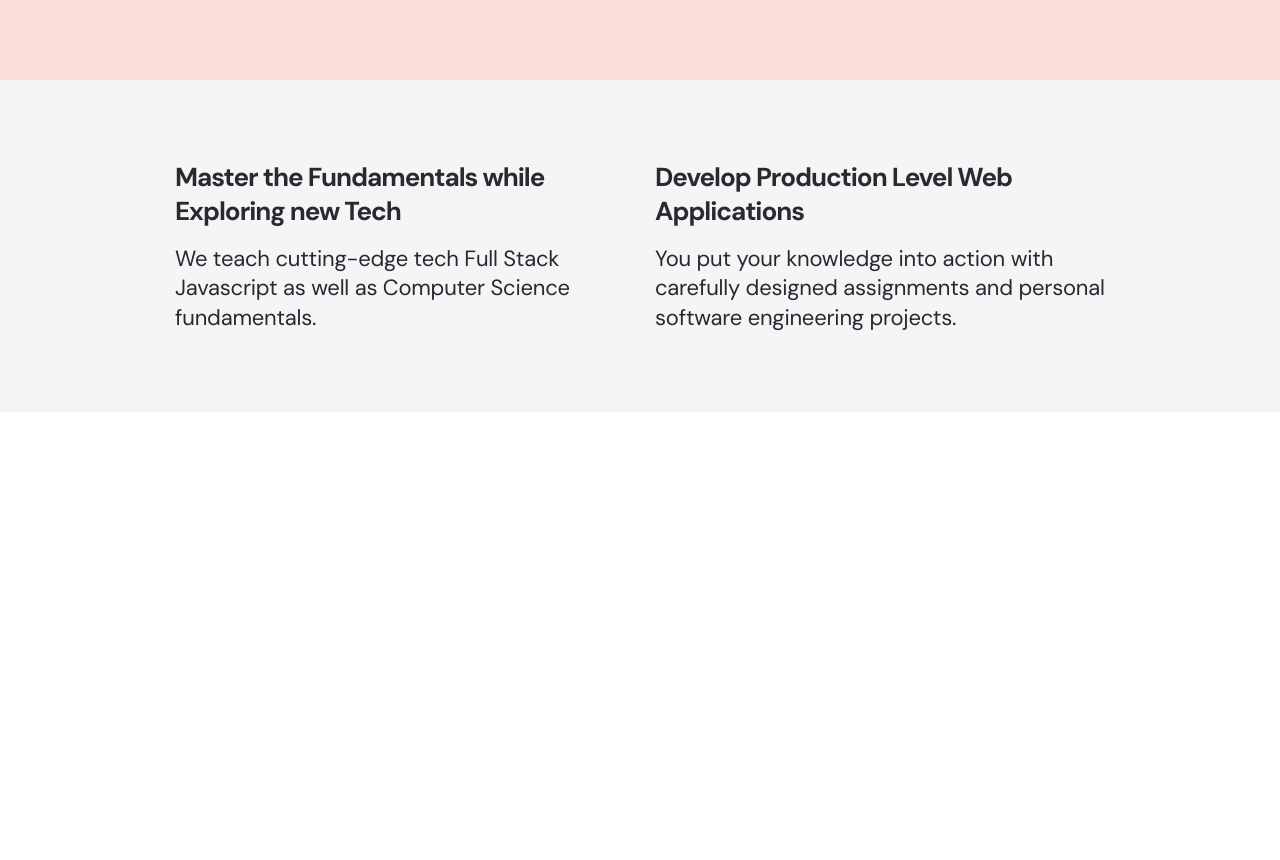
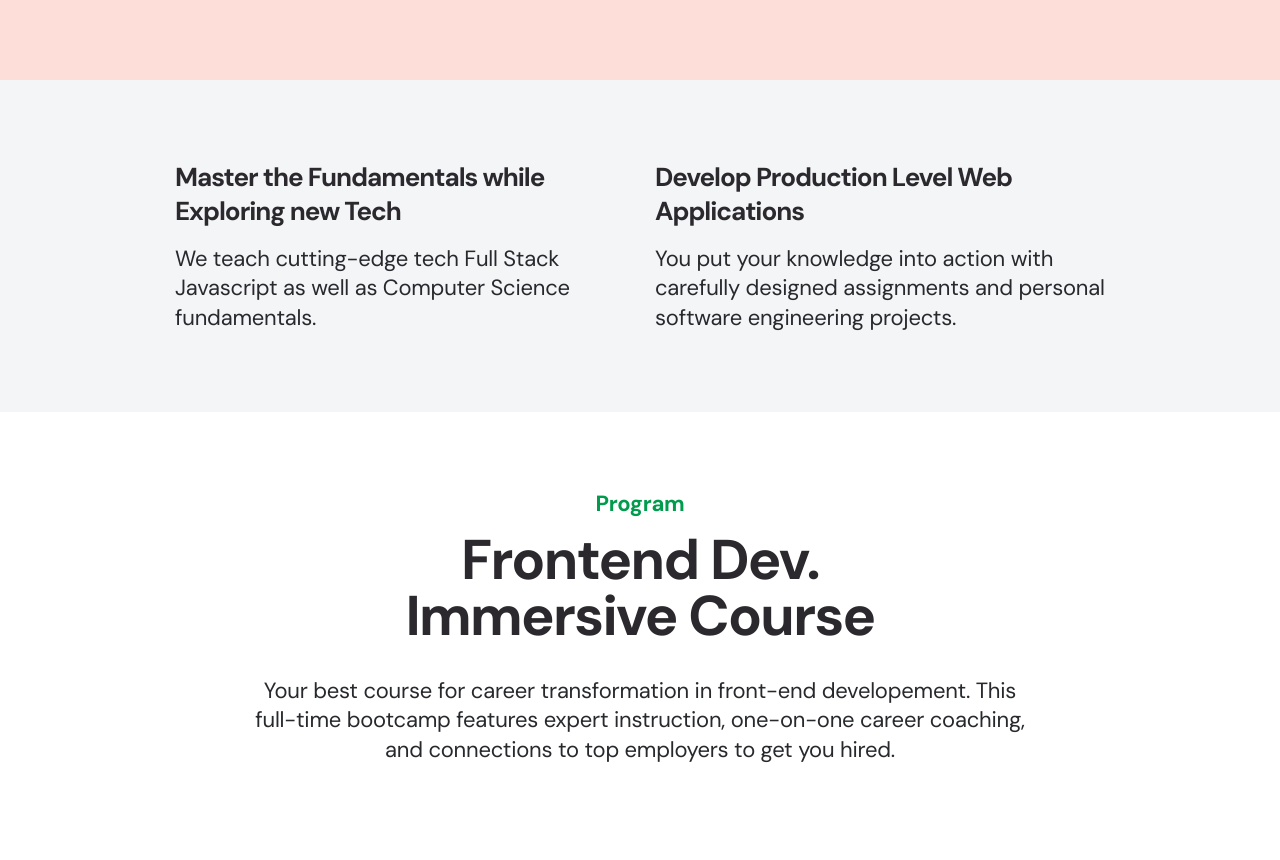
Before and after one commit to Kimyb8870/Frontend_Training_Ad, a plain HTML site: page index.html in a window 1280 px wide. Shown: the part 549-1409 px from the top of the page. Before the commit the page ends 961 px from the top, so only its background shows below. Drawn offline with Linux system fonts and the light colour scheme.

Commit message:
Program section css 공통모듈, 헤더작업 추가

```diff
--- a/css/style.css
+++ b/css/style.css
@@ -44,6 +44,8 @@ p{
     letter-spacing: -0.01em;
 }
 
+/* Common */
+
 .fill-button{
     display: inline-flex;
     justify-content: center;
@@ -68,6 +70,32 @@ p{
     color: #3040C4;
     background-color: #fff;
 }
+
+.section{
+    padding: 80px 0;
+}
+
+.section-category{
+    display: block;
+    font-size: 16px;
+    line-height: 1.5;
+    letter-spacing: -0.01em;
+    margin-bottom: 8px;
+}
+
+.section-title{
+    font-size: 34px;
+    line-height: 1.05;
+    letter-spacing: -0.03em;
+    color: #2B292D;
+    margin-bottom: 24px;
+}
+
+.section-desc{
+
+}
+
+
 
 /* Landing */
 .landing{
@@ -127,11 +155,46 @@ p{
     margin-bottom: 40px;
 }
 
-/* >768px (Desktop) */
+/* program */
+.program .section-category{
+    color: #009B4D;
+}
+
+
+/* 768px 이상 (Desktop) */
 @media screen and (min-width: 768px){
+
+    /* Reset css */
+
     p{
         font-size: 22px;
         line-height: 1.333336;
+    }
+
+    /* Common */
+
+    .fill-button{
+        width: 160px;
+        height: 56px;
+        font-size: 18px;
+        line-height: 1.55555;
+        margin-bottom: 32px;
+    }
+
+    .section{
+        padding-bottom: 96px;
+    }
+
+    .section-category{
+        font-size: 22px;
+        line-height: 1.09;
+        margin-bottom: 16px;
+    }
+
+    .section-title{
+        font-size: 56px;
+        line-height: 1;
+        margin-bottom: 32px;
     }
 
     /* landing */
@@ -146,13 +209,6 @@ p{
         margin-bottom: 32px;
     }
 
-    .fill-button{
-        width: 160px;
-        height: 56px;
-        font-size: 18px;
-        line-height: 1.55555;
-        margin-bottom: 32px;
-    }
 
     .landing .button-group .fill-button:first-child{
         margin-right: 16px;
@@ -168,6 +224,11 @@ p{
         line-height: 1.307692307692308;
     }
 
+    /* program */
+    .program{
+        text-align: center;
+    }
+
 }
 
 /* Custom grid system - Fix container width*/
--- a/index.html
+++ b/index.html
@@ -54,6 +54,22 @@
             </div>
         </div>
     </section>
+    <section class="program section">
+        <div class="container">
+            <div class="row justify-content-center">
+                <div class="col-12 col-md-10">
+                    <strong class="section-category">Program</strong>
+                    <h1 class="section-title">Frontend Dev.<br>Immersive Course</h1>
+                    <p class="section-desc">
+                        Your best course for career transformation in front-end developement. This full-time bootcamp
+                        features expert instruction, one-on-one career coaching, and connections to top employers to get you
+                        hired.
+                    </p>
+
+                </div>
+            </div>
+        </div>
+    </section>
 </body>
 
 </html>
```
